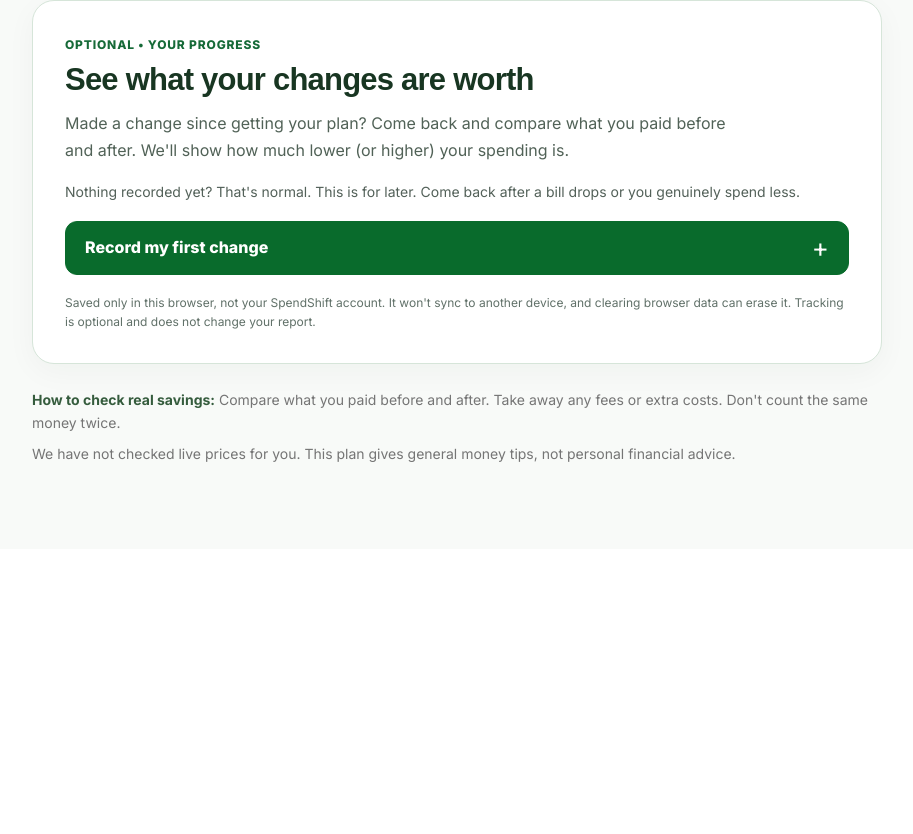
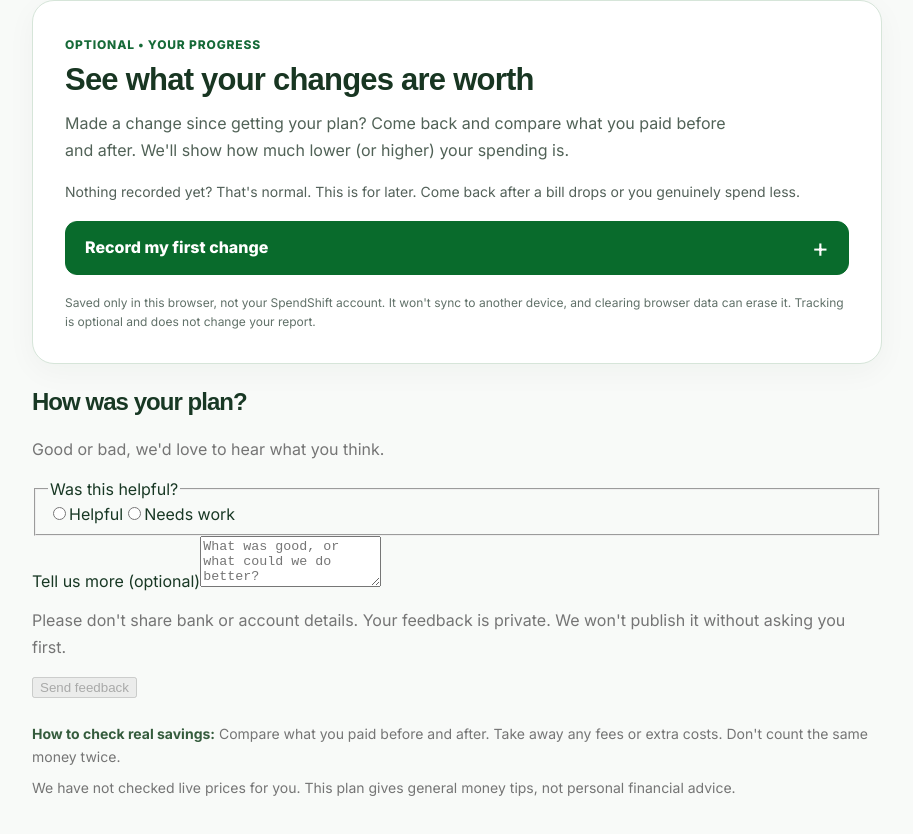
Before and after one commit to SpendShiftOfficial/Spenshiftnew, a Next.js app: page /report-preview in a window 1280 px wide. Shown: the part 2991-3825 px from the top of the page, without its empty margins (183-1096 px from the left). Before the commit the page ends 3540 px from the top, so only its background shows below. Built offline with nearby package versions, Linux system fonts and the light colour scheme; a web font is replaced by a local one.

Commit message:
Place small private feedback form after the paid savings plan

```diff
--- a/app/report/[id]/SimpleSavingsReport.tsx
+++ b/app/report/[id]/SimpleSavingsReport.tsx
@@ -3,6 +3,7 @@ import type { ReportRefinements, InsuranceRefinement } from "@/lib/report-refine
 import { reasonForArea } from "@/lib/personalisation-questions";
 import PlanChecklist from "./PlanChecklist";
 import ReportEditLink from "./ReportEditLink";
+import ReportFeedback from "./ReportFeedback";
 import SavingsTracker, { type TrackerOption } from "./SavingsTracker";
 import QuoteCheck from "./QuoteCheck";
 import {takeawayMath} from "@/lib/savings-math";
@@ -377,6 +378,7 @@ export default function SimpleSavingsReport({ reportId, answers, analysis, refin
         </section>}
 
         {trackerOptions.length > 0 && <SavingsTracker reportId={reportId} options={trackerOptions} />}
+        <ReportFeedback reportId={reportId} />
         <footer className={styles.footer}>
           <p><strong>How to check real savings:</strong> Compare what you paid before and after. Take away any fees or extra costs. Don't count the same money twice.</p>
           <p>We have not checked live prices for you. This plan gives general money tips, not personal financial advice.</p>
```
